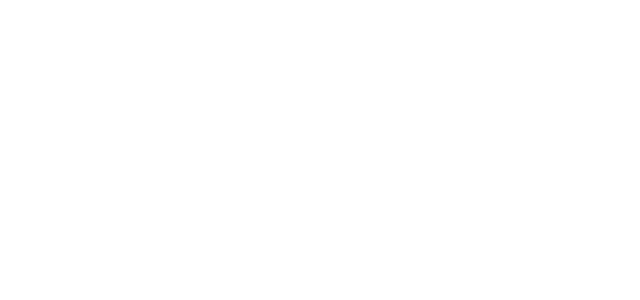
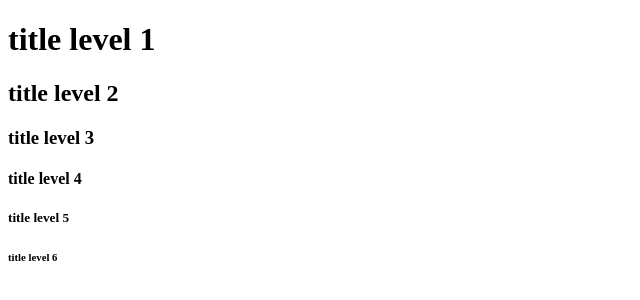
Before and after one commit to ourdavid/Forma-o-Front-end, a plain HTML site: page teoria/2_html_introducao/index.html in a window 1280 px wide. Shown: the whole page, without its empty margins (0-640 px from the left). Drawn offline with Linux system fonts and the light colour scheme.

Commit message:
criei titles usado emmet

```diff
--- a/teoria/2_html_introducao/index.html
+++ b/teoria/2_html_introducao/index.html
@@ -6,6 +6,12 @@
     <title>Document</title>
 </head>
 <body>
-
+    <!-- Titles Levels h$*6{conteudo} emmet -->
+    <h1>title level 1</h1>
+    <h2>title level 2</h2>
+    <h3>title level 3</h3>
+    <h4>title level 4</h4>
+    <h5>title level 5</h5>
+    <h6>title level 6</h6>
 </body>
 </html>
```
